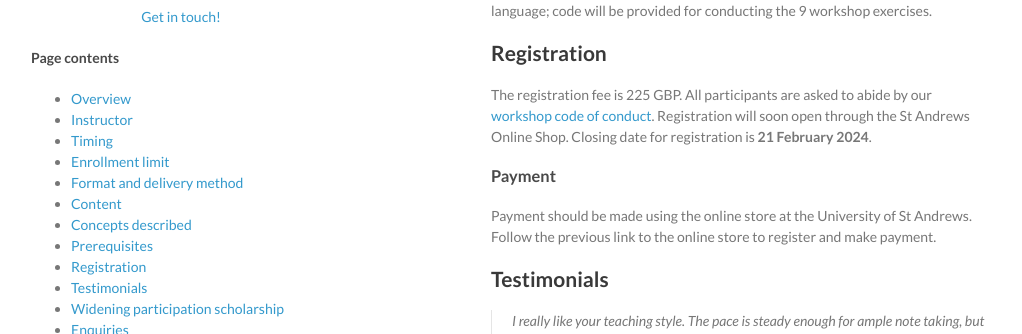
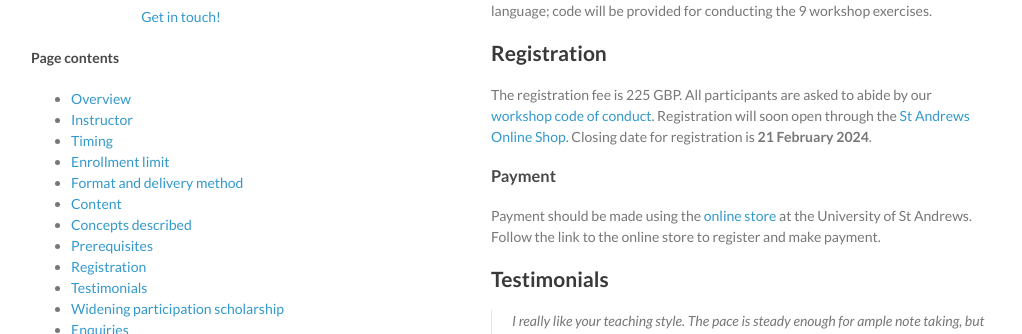
Before and after one commit to distanceworkshops/distanceworkshops.github.io, a Jekyll site: the page built from intro-mar-2024.md, in a window 1280 px wide and 900 px high, scrolled down 1874 px. Shown: the part 153-487 px from the top of the window, without its empty margins (129-1151 px from the left). Built offline with Jekyll 4.4.1, drawn with Linux system fonts in a browser that asks for light colours.

Commit message:
Update intro-mar-2024.md
added links to online shop

```diff
--- a/intro-mar-2024.md
+++ b/intro-mar-2024.md
@@ -59,10 +59,10 @@ Distance sampling concepts to be discussed include:
 You should have familiarity, not necessarily proficiency, with the R programming language; code will be provided for conducting the 9 workshop exercises.
 
 ## Registration
-The registration fee is 225 GBP. All participants are asked to abide by our [workshop code of conduct](code-of-conduct). Registration will soon open through the St Andrews Online Shop. Closing date for registration is **21 February 2024**.
+The registration fee is 225 GBP. All participants are asked to abide by our [workshop code of conduct](code-of-conduct). Registration will soon open through the [St Andrews Online Shop](https://onlineshop.st-andrews.ac.uk/conferences-and-events/events/creem/online-live-workshop-introductory-distance-sampling-4th-15th-march-2024). Closing date for registration is **21 February 2024**.
 
 ### Payment
-Payment should be made using the online store at the University of St Andrews. Follow the previous link to the online store to register and make payment.
+Payment should be made using the [online store](https://onlineshop.st-andrews.ac.uk/conferences-and-events/events/creem/online-live-workshop-introductory-distance-sampling-4th-15th-march-2024) at the University of St Andrews. Follow the link to the online store to register and make payment.
 
 ## Testimonials
 > I really like your teaching style. The pace is steady enough for ample note taking, but quick enough to keep my attention span. The humour gets me chuckling alone at my desk. The concepts are so easy to understand and relate to. Some of these concepts I’ve been aware of for a long time in a kind of ‘working knowledge’ way, but hearing you describe the theory behind them is giving me a lot of ‘oh yeah!’ moments. It is a real pleasure and is giving me a lot to think about for my own teaching.  — Dr Sarah Marley, <em>University of Portsmouth</em>
```
